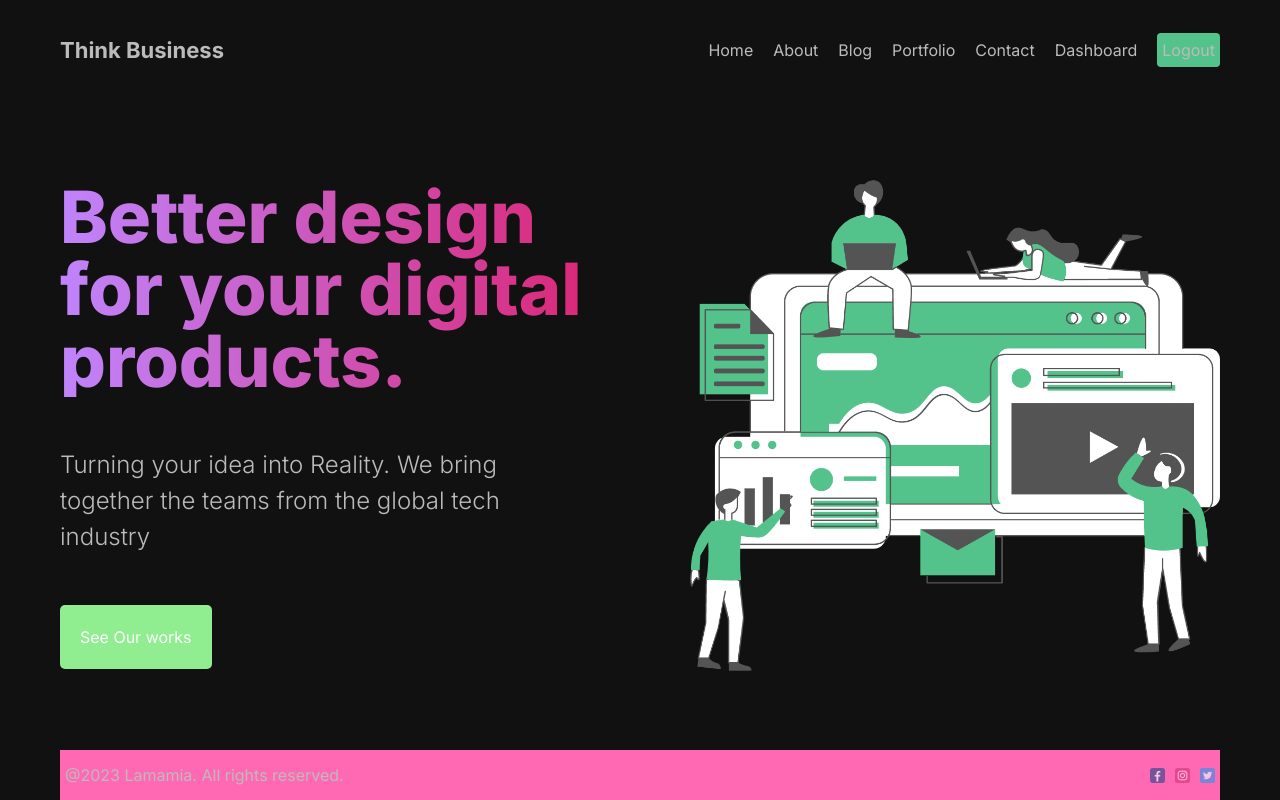
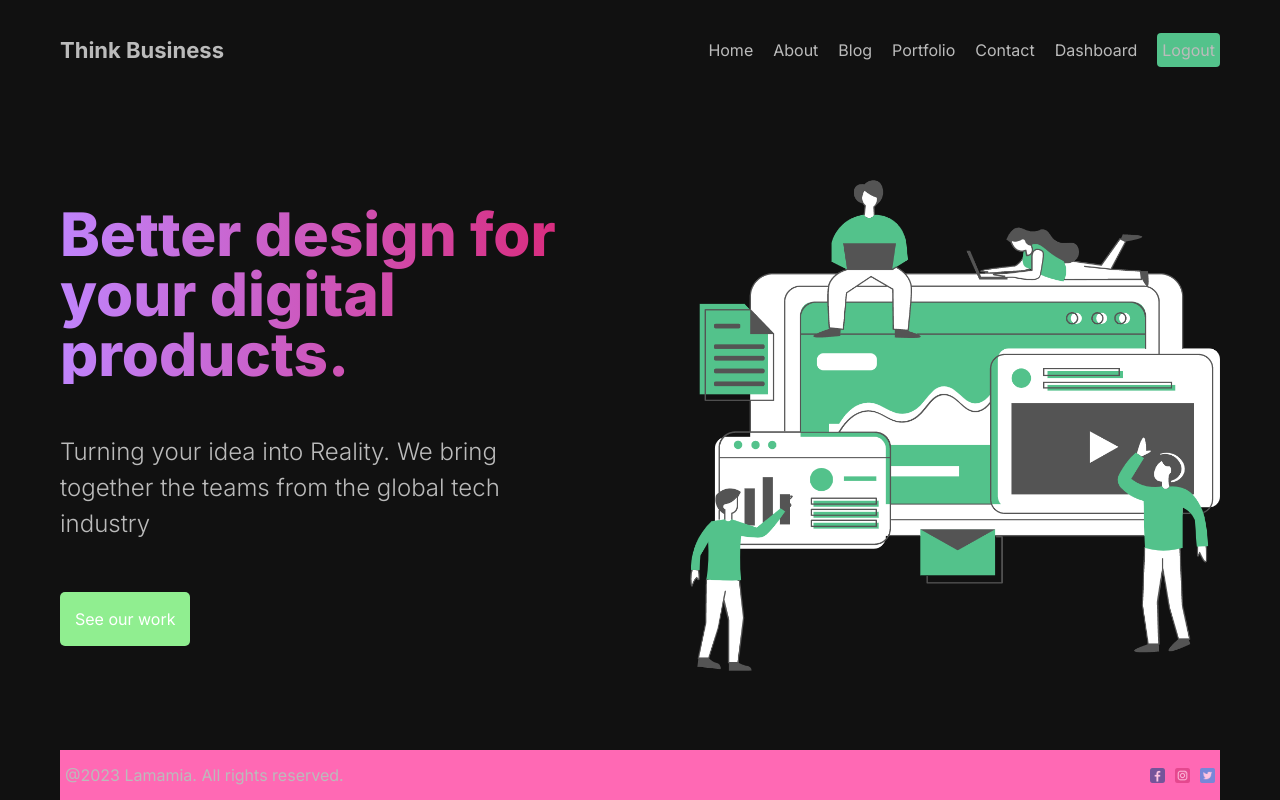
Before and after one commit to FrancisFlow/Next-full-stack, a Next.js app: page / in a window 1280 px wide. Built offline with nearby package versions, Linux system fonts and the light colour scheme.

Commit message:
Replaced static button with reusable Button component

```diff
--- a/src/app/page.js
+++ b/src/app/page.js
@@ -2,19 +2,17 @@ import Image from 'next/image';
 import Link from 'next/link';
 import styles from "./page.module.css";
 import Hero from "public/images/hero.png";
+import Button from '@/components/button/Button';
 
 export default function Home() {
   return (
     <>
     <div className={styles.container}>
       <div className={styles.item}>
-        <h1 className="font-extrabold text-transparent text-7xl bg-clip-text bg-gradient-to-r from-purple-400 to-pink-600" >Better design for your digital products.</h1>
+        <h1 className="font-extrabold text-transparent text-6xl bg-clip-text bg-gradient-to-r from-purple-400 to-pink-600" >Better design for your digital products.</h1>
         <h3 className={styles.des} >Turning your idea into Reality. We bring together the teams from the global tech industry</h3>
         <div className="btn">
-          <button className={styles.button} >
-                      See Our works
-
-          </button>
+          <Button url={"/portfolio"} text="See our work" />
 
 
         </div>
```
